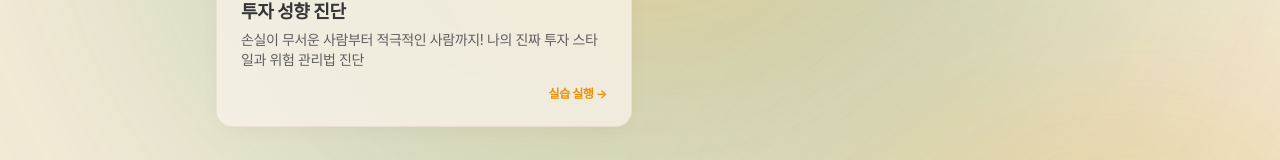
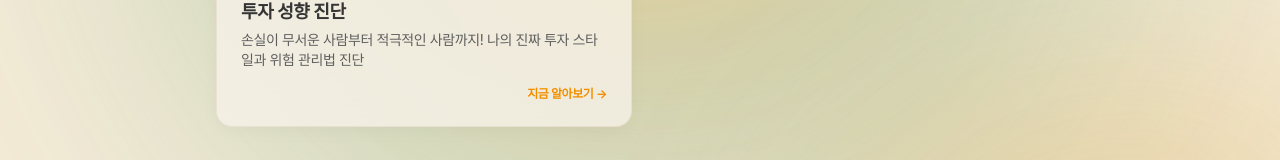
Before and after one commit to hajooi/jusik-app, a Next.js app: page /tools in a window 1280 px wide. Shown: the part 279-439 px from the top of the page. Built offline with nearby package versions, Linux system fonts and the light colour scheme.

Commit message:
style: Update button label text to '지금 알아보기 →' on /tools page

```diff
--- a/src/app/tools/page.tsx
+++ b/src/app/tools/page.tsx
@@ -86,7 +86,7 @@ export default function ToolsPage() {
                 </div>
               </div>
               <div className="pt-4 flex items-center justify-end text-xs font-bold text-[var(--accent-orange)] group-hover:translate-x-1 transition-transform">
-                실습 실행 →
+                지금 알아보기 →
               </div>
             </Link>
           );
```
